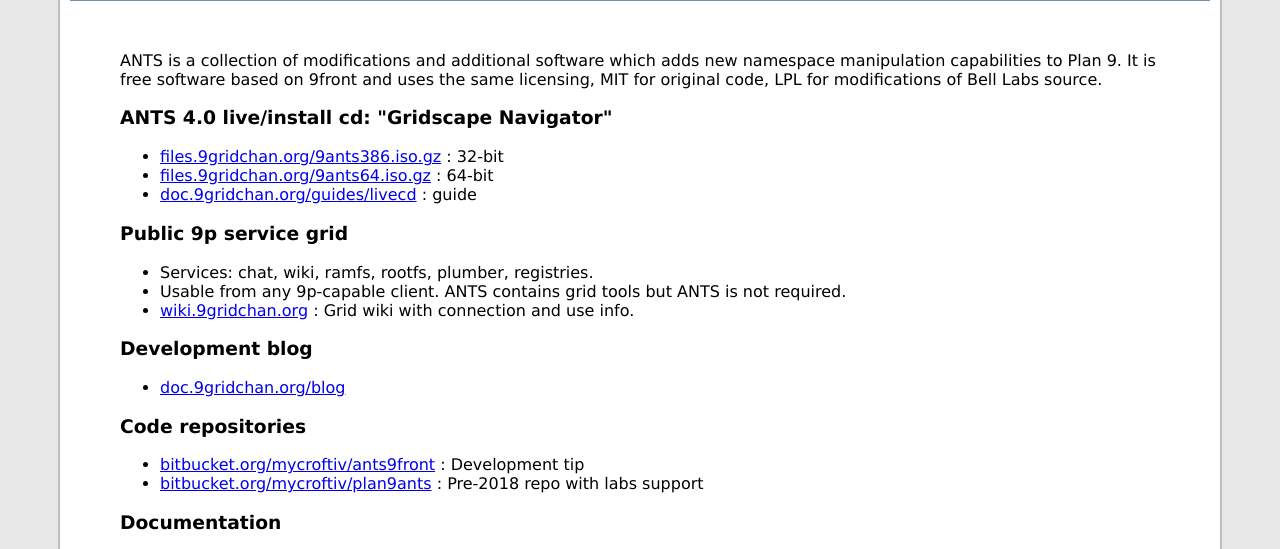
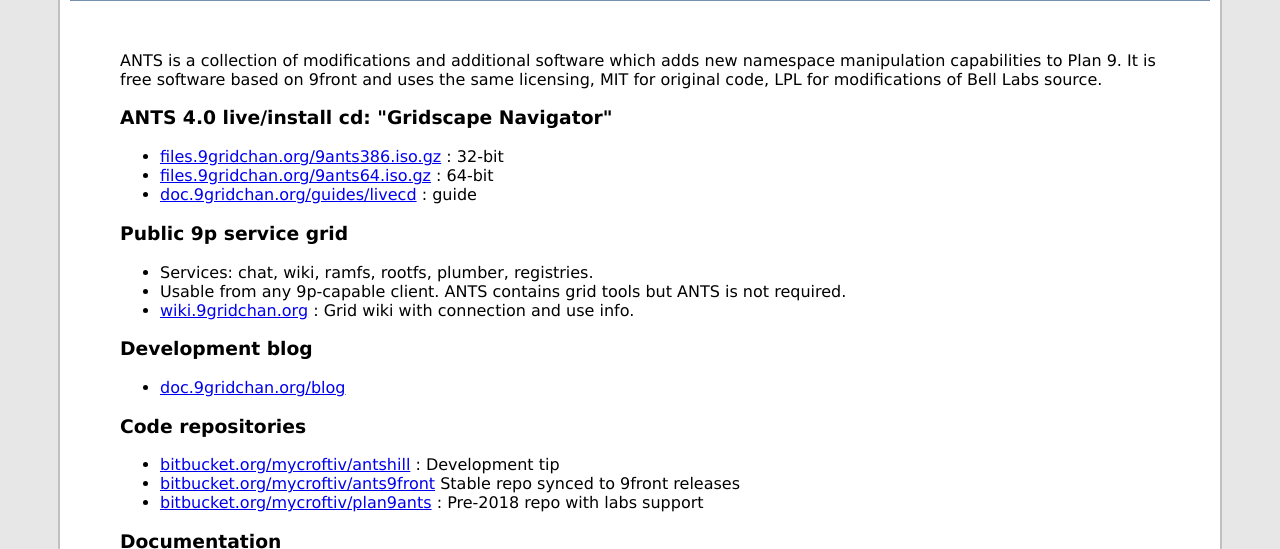
Before and after one commit to Plan9-Archive/antshill, a plain HTML site: page index.html in a window 1280 px wide. Shown: the part 244-793 px from the top of the page. Drawn offline with Linux system fonts and the light colour scheme.

Commit message:
web documentation updates

```diff
--- a/index.html
+++ b/index.html
@@ -42,7 +42,8 @@ ANTS is a collection of modifications and additional software which adds new nam
 </ul>
 <h3>Code repositories</h3>
 <ul>
-<li><a href="https://bitbucket.org/mycroftiv/ants9front">bitbucket.org/mycroftiv/ants9front</a> : Development tip
+<li><a href="https://bitbucket.org/mycroftiv/antshill">bitbucket.org/mycroftiv/antshill</a> : Development tip
+<li><a href="https://bitbucket.org/mycroftiv/ants9front">bitbucket.org/mycroftiv/ants9front</a> Stable repo synced to 9front releases
 <li><a href="https://bitbucket.org/mycroftiv/plan9ants">bitbucket.org/mycroftiv/plan9ants</a> : Pre-2018 repo with labs support
 </ul>
 <h3>Documentation</h3>
```
Also changed, not shown: 2 other files.
